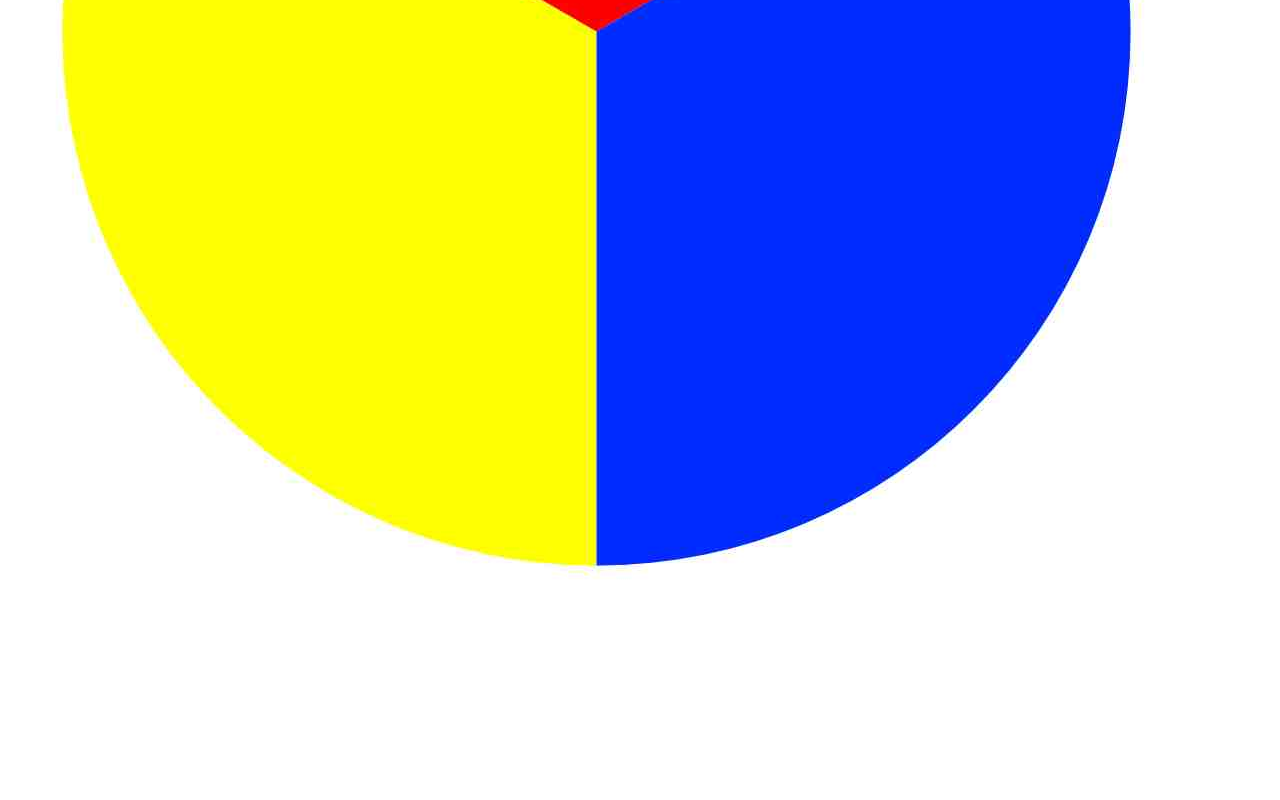
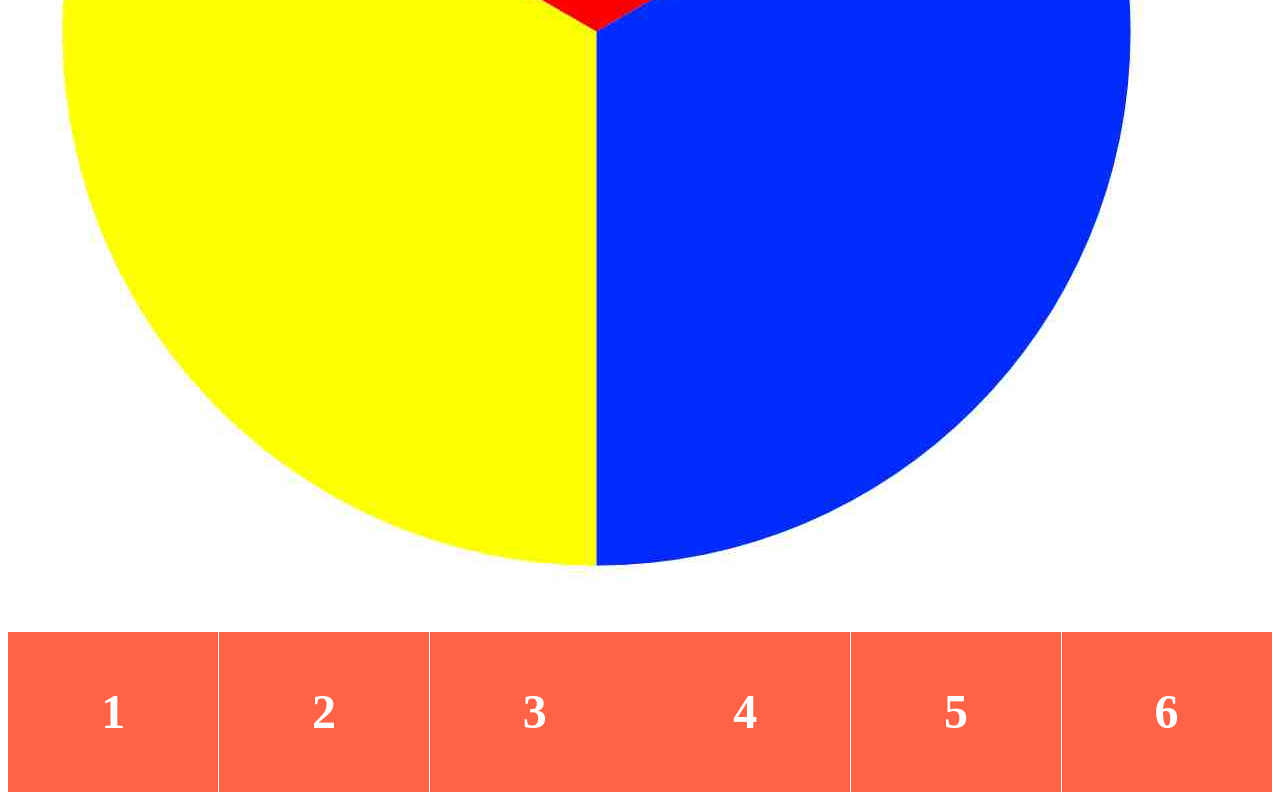
Before and after one commit to MichalGnieciak/www2lab, a website: page index.html in a window 1280 px wide. Shown: the part 3315-4115 px from the top of the page. Before the commit the page ends 3945 px from the top, so only its background shows below. Drawn offline with Linux system fonts and the light colour scheme.

Commit message:
Initial flex commit

```diff
--- a/css/styles.css
+++ b/css/styles.css
@@ -0,0 +1,32 @@
+.flex-container {
+    /* We first create a flex layout context */
+    display: flex;
+
+    /* Then we define the flow direction
+       and if we allow the items to wrap
+     * Remember this is the same as:
+     * flex-direction: row;
+     * flex-wrap: wrap;
+     */
+    flex-flow: row wrap;
+
+    /* Then we define how is distributed the remaining space */
+    justify-content: space-around;
+
+    padding: 0;
+    margin: 0;
+    list-style: none;
+  }
+
+  .flex-item {
+    background: tomato;
+    padding: 5px;
+    width: 200px;
+    height: 150px;
+    margin-top: 10px;
+    line-height: 150px;
+    color: white;
+    font-weight: bold;
+    font-size: 3em;
+    text-align: center;
+  }
--- a/index.html
+++ b/index.html
@@ -112,5 +112,13 @@
                 </map>
             </div>
         </div>
+        <ul class="flex-container">
+            <li class="flex-item">1</li>
+            <li class="flex-item">2</li>
+            <li class="flex-item">3</li>
+            <li class="flex-item">4</li>
+            <li class="flex-item">5</li>
+            <li class="flex-item">6</li>
+        </ul>
     </body>
 </html>
```
